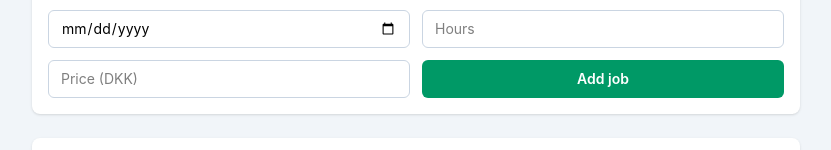
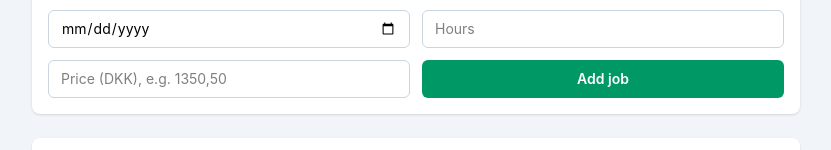
Before and after one commit to FrancoPetro/cleanplan, a React (Vite) app: page / in a window 1280 px wide. Shown: the part 212-362 px from the top of the page, without its empty margins (224-1055 px from the left). Built offline with nearby package versions, Linux system fonts and the light colour scheme.

Commit message:
Accept decimal prices with comma in job form

```diff
--- a/src/components/AddJobForm.tsx
+++ b/src/components/AddJobForm.tsx
@@ -23,7 +23,7 @@ function AddJobForm({ onAddJob }: AddJobFormProps) {
       address,
       date,
       hours: Number(hours),
-      price: Number(price),
+      price: Number(price.replace(',', '.')),
       status: 'pending',
     }
 
@@ -73,9 +73,11 @@ function AddJobForm({ onAddJob }: AddJobFormProps) {
         />
         <input
           className={inputClass}
-          type="number"
-          placeholder="Price (DKK)"
-          min="0"
+          type="text"
+          inputMode="decimal"
+          placeholder="Price (DKK), e.g. 1350,50"
+          pattern="\d+([.,]\d{1,2})?"
+          title="Use numbers, with up to 2 decimals (e.g. 1350,50)"
           value={price}
           onChange={(e) => setPrice(e.target.value)}
           required
```
